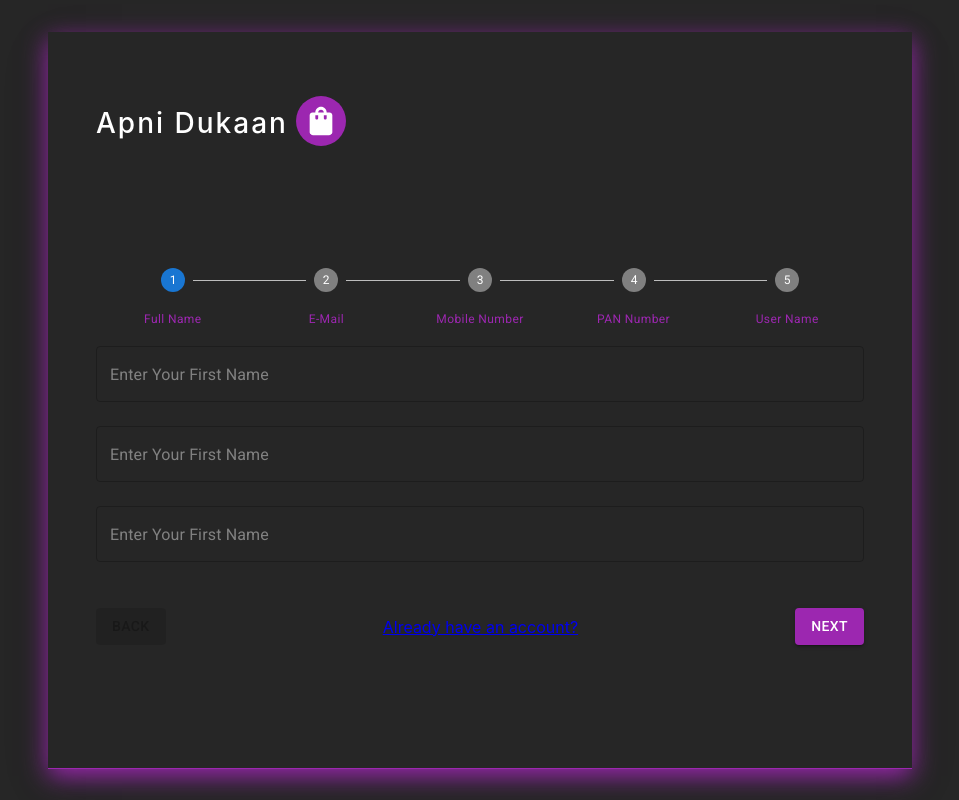
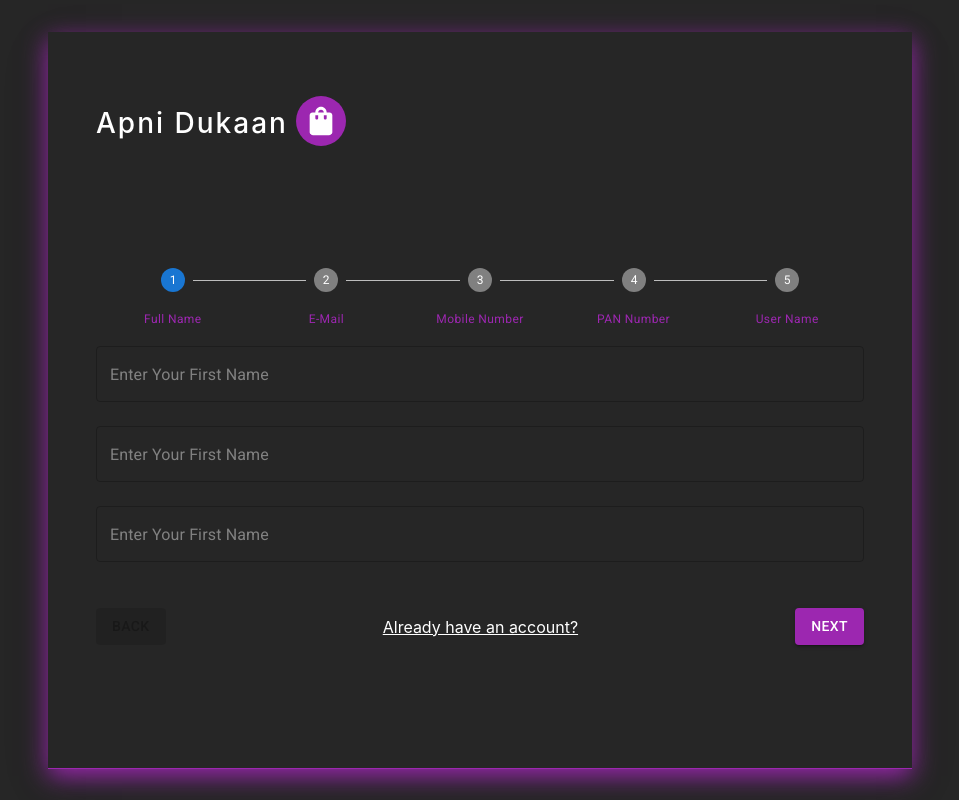
Before and after one commit to EH-GD-MOHIT21/easy-shop, a React (Create React App) app in the folder frontend/: page /CreateAccount in a window 1280 px wide. Shown: the whole page, without its empty margins (160-1119 px from the left). Built offline with nearby package versions, Linux system fonts and the light colour scheme.

Commit message:
change the Link color

```diff
--- a/frontend/src/Pages/CreateAccount.css
+++ b/frontend/src/Pages/CreateAccount.css
@@ -5,19 +5,22 @@
   height: 100vh;
 
 }
+
 .stepar {
   color: white;
   width: 60%;
   margin: auto;
   height: 80vh;
-    padding:  48px;
-    box-shadow:  #9c27b0 0px 1px 0px,  #9c27b0 0px 8px 24px, rgba(17, 17, 26, 0.1) 0px 16px 48px;
+  padding: 48px;
+  box-shadow: #9c27b0 0px 1px 0px, #9c27b0 0px 8px 24px, rgba(17, 17, 26, 0.1) 0px 16px 48px;
 
 }
+
 .steparheader {
   margin-top: 12px;
   margin-bottom: 15%;
 }
+
 .step-btn {
   display: flex;
   justify-content: space-between;
@@ -25,11 +28,15 @@
   margin-top: 5%;
 }
 
-  .stepar-parents{
+.stepar-parents {
   background-color: #262626;
 
 }
 
-  input{
+input {
   color: white !important;
 }
+
+a {
+  color: white !important;
+}
```
Lines whose indentation alone changed are shown as unchanged.
